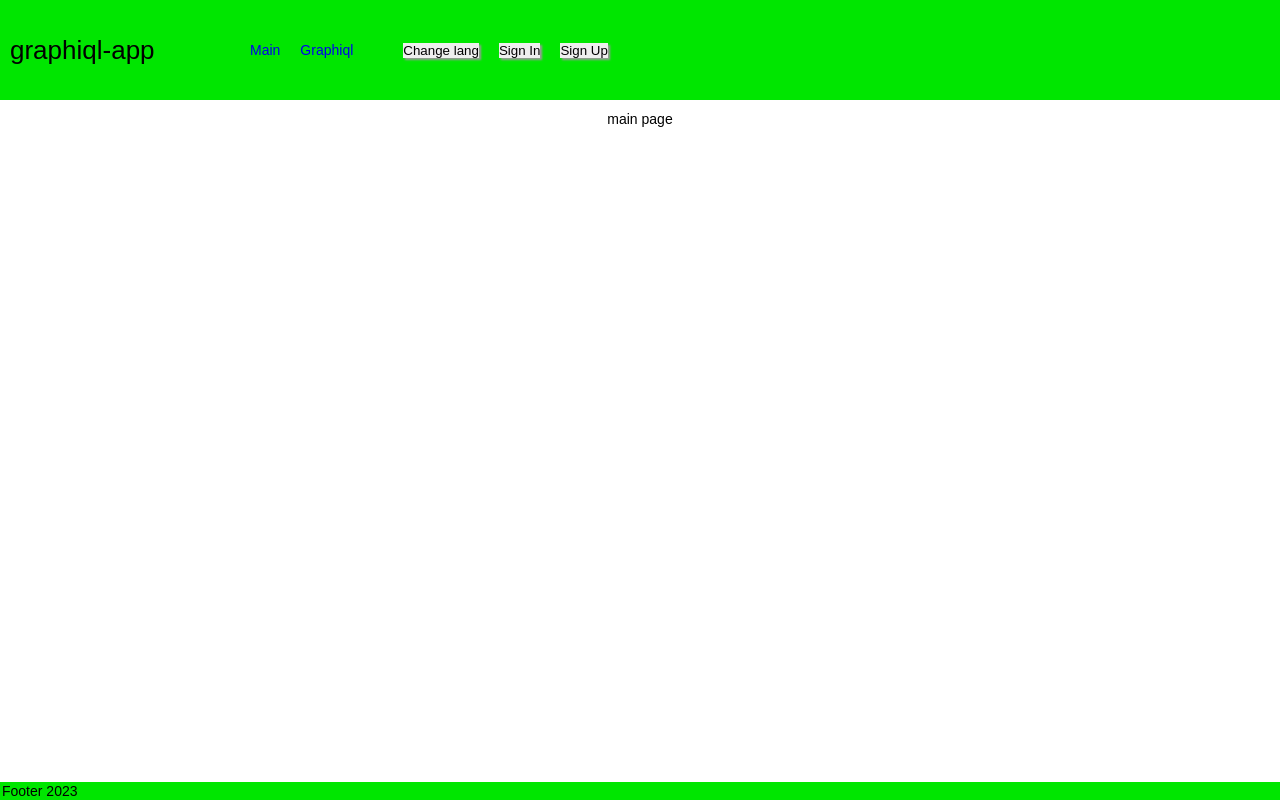
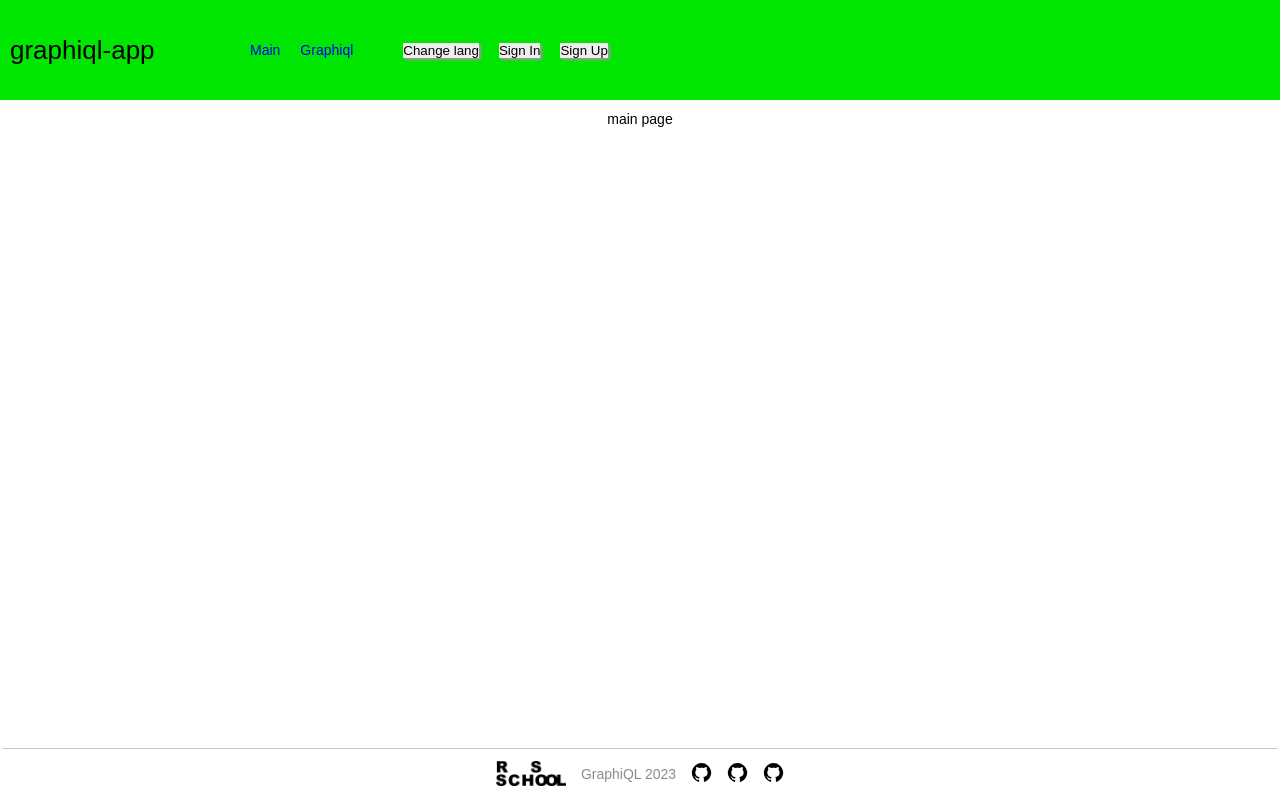
Before and after one commit to olegpl1993/graphiql, a React (Vite) app: page /#/ in a window 1280 px wide. Built offline with nearby package versions, Linux system fonts and the light colour scheme.

Commit message:
feat: create Footer

```diff
--- a/src/App.scss
+++ b/src/App.scss
@@ -19,7 +19,6 @@
     align-items: center;
   }
   .footerBox {
-    background-color: rgb(0, 230, 0);
     padding: 2px;
     margin-top: auto;
   }
--- a/src/App.tsx
+++ b/src/App.tsx
@@ -5,6 +5,7 @@ import { Provider } from 'react-redux';
 import PageNotFound from './pages/PageNotFound/PageNotFound';
 import Main from './pages/Main/Main';
 import Header from './components/Header/Header';
+import Footer from './components/Footer/Footer';
 import store from './store/store';
 import Graphiql from './pages/Graphiql/Graphiql';
 
@@ -23,7 +24,9 @@ function App() {
               <Route path="*" element={<PageNotFound />} />
             </Routes>
           </div>
-          <div className="footerBox">Footer 2023</div>
+          <div className="footerBox">
+            <Footer />
+          </div>
         </div>
       </HashRouter>
     </Provider>
--- /dev/null
+++ b/src/components/Footer/Footer.scss
@@ -0,0 +1,29 @@
+.footer {
+  width: 100%;
+  height: 50px;
+  display: flex;
+  align-items: center;
+  justify-content: center;
+  border-top: 1px solid rgb(202, 200, 200);
+
+  .row {
+    display: flex;
+    align-items: center;
+    justify-content: center;
+    gap: 15px;
+    color: rgb(140, 140, 140);
+  }
+
+  .link {
+    color: black;
+  }
+
+  .rsslogo {
+    height: 30px;
+    width: 70px;
+    background-image: url('../../assets/logo-rsschool3.png');
+    background-repeat: no-repeat;
+    background-position: center;
+    background-size: contain;
+  }
+}
--- /dev/null
+++ b/src/components/Footer/Footer.tsx
@@ -0,0 +1,27 @@
+import './Footer.scss';
+import React from 'react';
+import GitHubIcon from '@mui/icons-material/GitHub';
+
+function Footer() {
+  return (
+    <div className="footer">
+      <div className="row">
+        <a href="https://rs.school/react/" className="link" target="_blank" rel="noreferrer">
+          <div className="rsslogo" />
+        </a>
+        GraphiQL 2023
+        <a href="https://github.com/olegpl1993" className="link" target="_blank" rel="noreferrer">
+          <GitHubIcon />
+        </a>
+        <a href="https://github.com/dzmitrysh" className="link" target="_blank" rel="noreferrer">
+          <GitHubIcon />
+        </a>
+        <a href="https://github.com/pashkovichma" className="link" target="_blank" rel="noreferrer">
+          <GitHubIcon />
+        </a>
+      </div>
+    </div>
+  );
+}
+
+export default Footer;
```
Also changed, not shown: package.json (+5 -3 lines), src/assets/logo-rsschool3.png (added), 1 other file (tests, documents, lock files or other folders).
